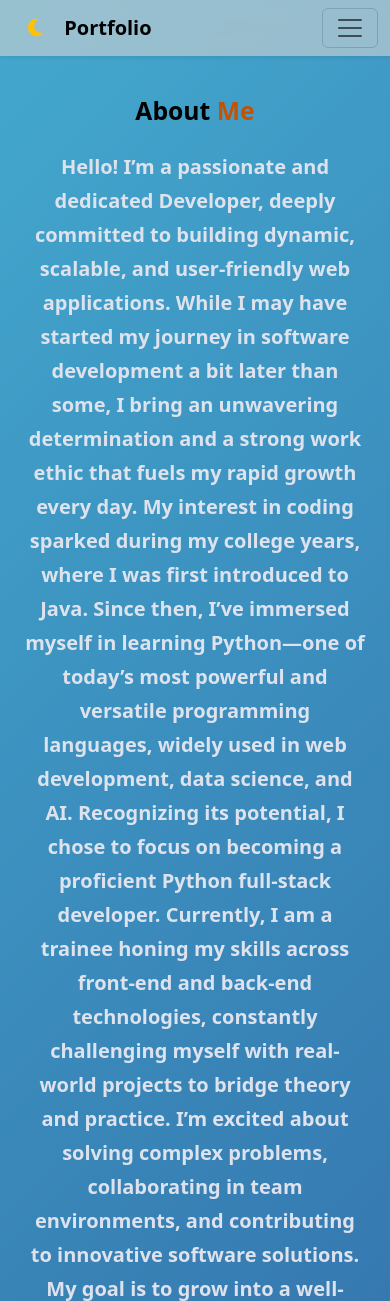
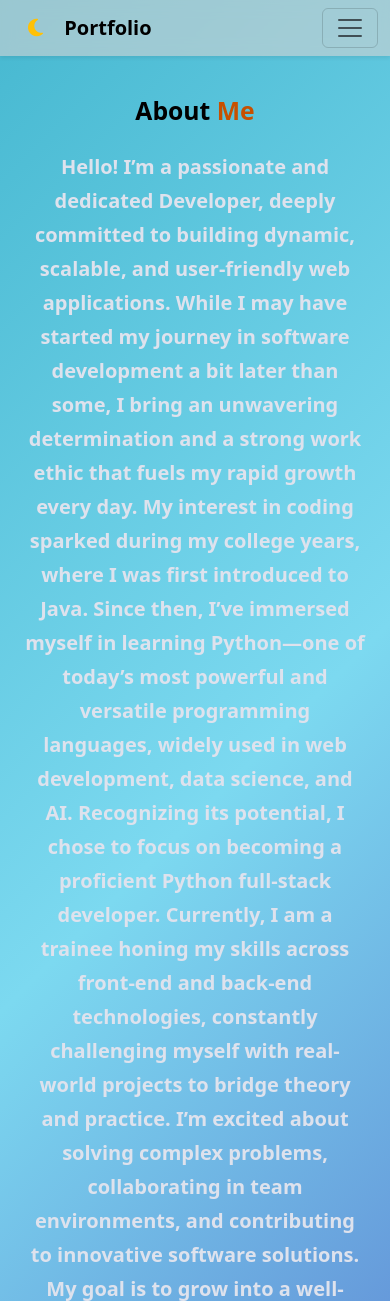
Before and after one commit to NilaRamamoorthy/Portfolio-Django, a Django app: page /about/ in a window 390 px wide. Shown: the top 1301 px of the page. Run offline with Django 5.2, Linux system fonts and the light colour scheme; data comes from the database, SQL or seed files in the repository.

Commit message:
lighter bg for small screens

```diff
--- a/static/css/style.css
+++ b/static/css/style.css
@@ -28,7 +28,11 @@ box-shadow: 0 0 5px rgba(255, 255, 255, 0.8); */
     background-position: 0% 50%;
   }
 }
-
+@media (max-width: 768px) {
+  body {
+    background: linear-gradient(-45deg, #3b5ba5, #5b7bd0, #7cd9f0, #46b8d0);
+  }
+}
 /* === Falling Snow Animation === */
 .snowflake {
   position: fixed;
```
